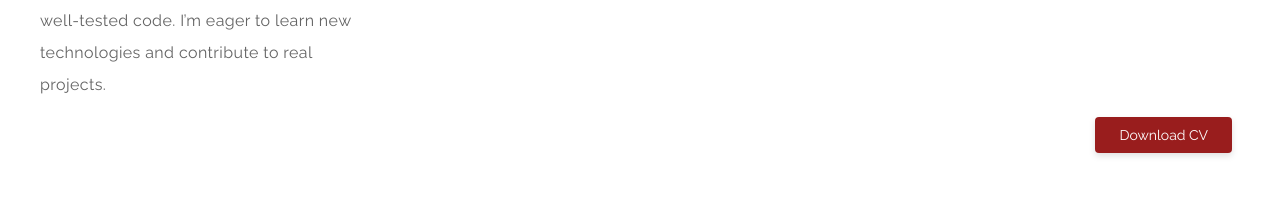
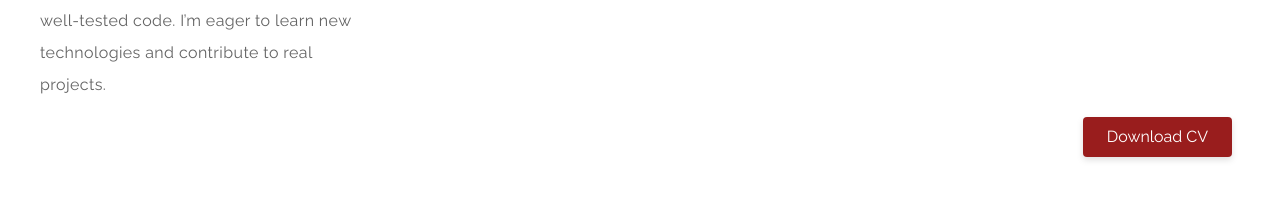
Before and after one commit to bavayra/Portfolio, a React (Vite) app: page / in a window 1280 px wide. Shown: the part 1527-1734 px from the top of the page. Built offline with nearby package versions, Linux system fonts and the light colour scheme.

Commit message:
style(About/Button-480): increased font size for the secondary small btn variant

```diff
--- a/src/components/Button.tsx
+++ b/src/components/Button.tsx
@@ -30,7 +30,7 @@ const Button = ({
       "bg-accent-red text-white hover:bg-text hover:scale-105 focus:ring-accent-red active:bg-text",
   };
   const sizeStyles: Record<ButtonSize, string> = {
-    small: "px-3 py-2 text-xs min-[360px]:text-sm",
+    small: "px-3 py-2 text-xs phone-sm:text-sm phone-lg:text-base",
     medium: "px-4 py-2 text-base ",
     large: "px-4 py-1 text-lg",
   };
```
